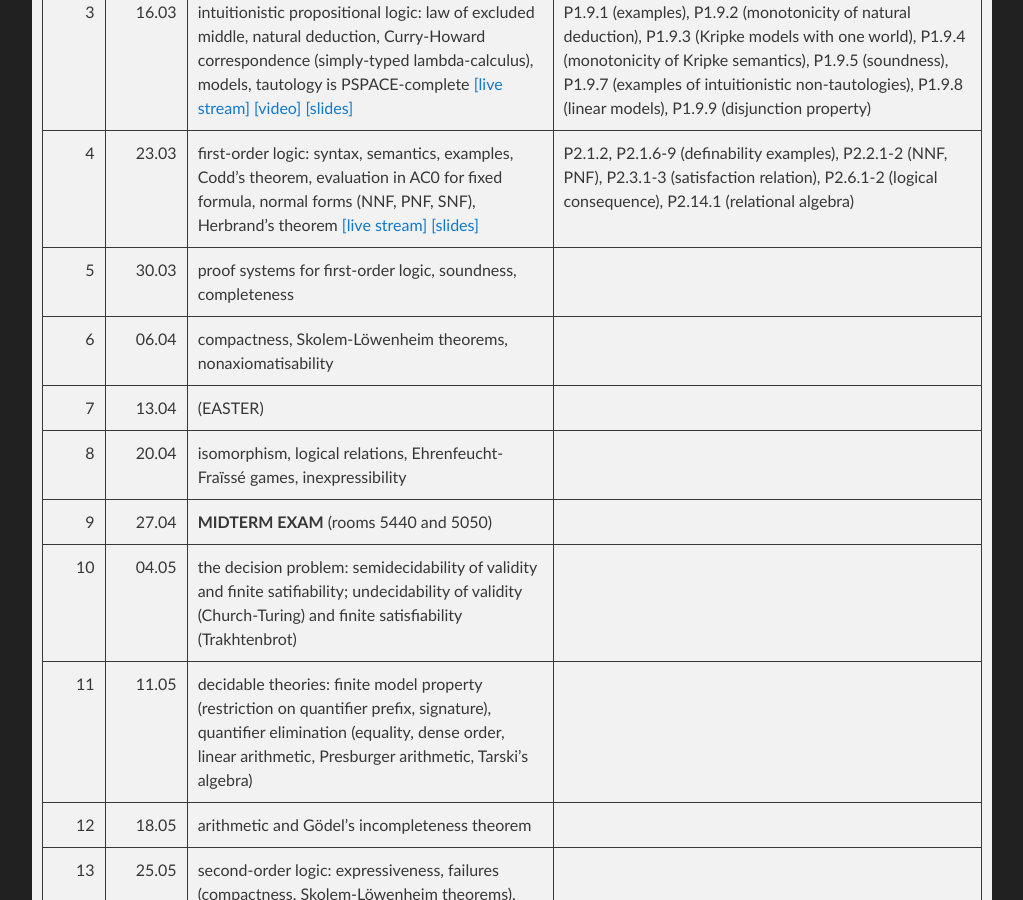
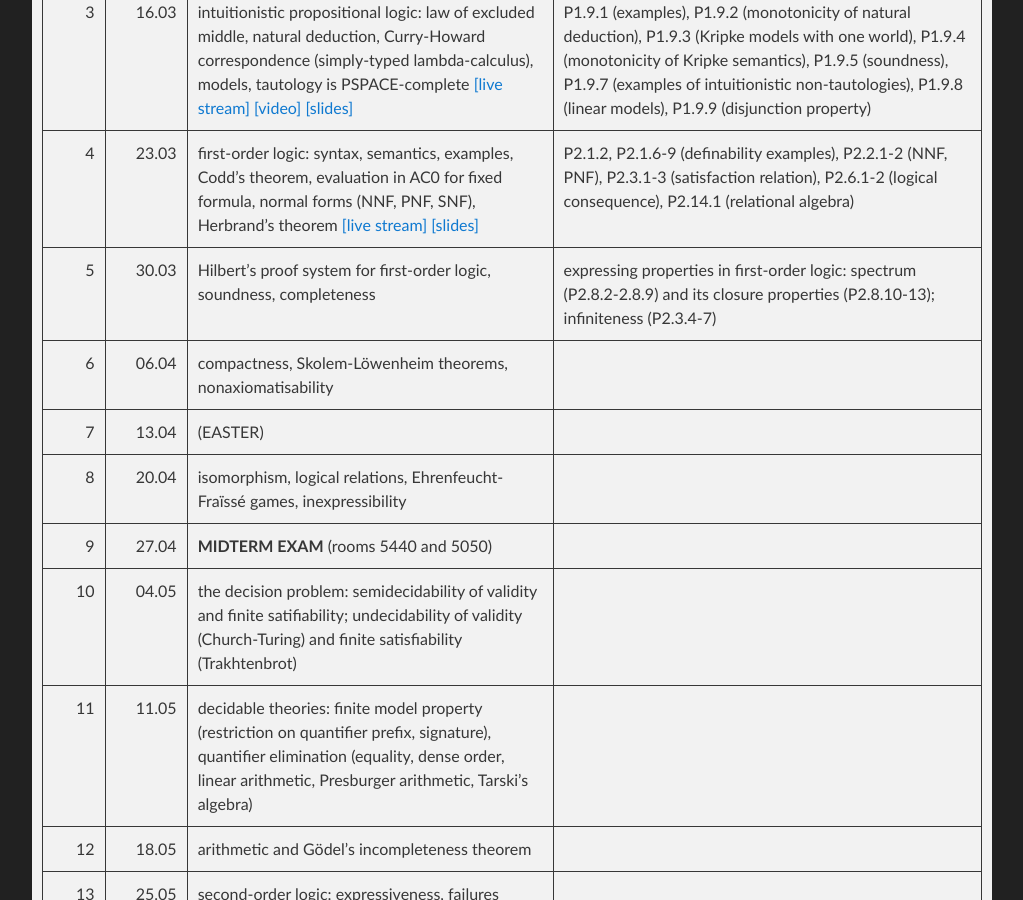
Before and after one commit to lclem/logic_course, a Jekyll site: the page built from docs/index.md, in a window 1280 px wide and 900 px high, scrolled down 2373 px. Shown: the whole window, without its empty margins (128-1151 px from the left). Built offline with Jekyll 4.4.1, drawn with Linux system fonts in a browser that asks for light colours; our own code applies the rules of GitHub Pages for plain Markdown files.

Commit message:
Update index.md

```diff
--- a/docs/index.md
+++ b/docs/index.md
@@ -59,7 +59,7 @@ The information below is currently outdated due to the unforeseable future.
 | 2 | 09.03 | resolution (soundness, refutation completeness, <del>hardness of pigeon-hole formulas,</del> polynomial interpolants P1.7.6); SAT solving (DP, DPLL, phase transition); success of SAT solvers [[slides]](slides/03-resolution.pdf) | P1.3.5 (self-reducibility of SAT), P1.4.3 (exponential lower bound on equivalent CNF), P1.7.2 (interpolation), P1.7.3 (Beth definability), P1.7.4 (infinite extension of interpolation) |
 | 3 | 16.03 | intuitionistic propositional logic: law of excluded middle, natural deduction, Curry-Howard correspondence (simply-typed lambda-calculus), models, tautology is PSPACE-complete [[live stream]](https://youtu.be/4MtVtuULxxQ) [[video]](https://youtu.be/FwPfMFfRD-8) [[slides]](slides/04-intuitionism.pdf) | P1.9.1 (examples), P1.9.2 (monotonicity of natural deduction), P1.9.3 (Kripke models with one world), P1.9.4 (monotonicity of Kripke semantics), P1.9.5 (soundness), P1.9.7 (examples of intuitionistic non-tautologies), P1.9.8 (linear models), P1.9.9 (disjunction property) |
 | 4 | 23.03 | first-order logic: syntax, semantics, examples, Codd's theorem, evaluation in AC0 for fixed formula, normal forms (NNF, PNF, SNF), Herbrand's theorem [[live stream]](https://youtu.be/R_aFVUzb7d8) [[slides]](slides/05-first_order_logic.pdf) | P2.1.2, P2.1.6-9 (definability examples), P2.2.1-2 (NNF, PNF), P2.3.1-3 (satisfaction relation), P2.6.1-2 (logical consequence), P2.14.1 (relational algebra) |
-| 5 | 30.03 | proof systems for first-order logic, soundness, completeness | |
+| 5 | 30.03 | Hilbert's proof system for first-order logic, soundness, completeness | expressing properties in first-order logic: spectrum (P2.8.2-2.8.9) and its closure properties (P2.8.10-13); infiniteness (P2.3.4-7) |
 | 6 | 06.04 | compactness, Skolem-Löwenheim theorems, nonaxiomatisability | |
 | 7 | 13.04 | (EASTER) |
 | 8 | 20.04 | isomorphism, logical relations, Ehrenfeucht-Fraïssé games, inexpressibility | |
```
